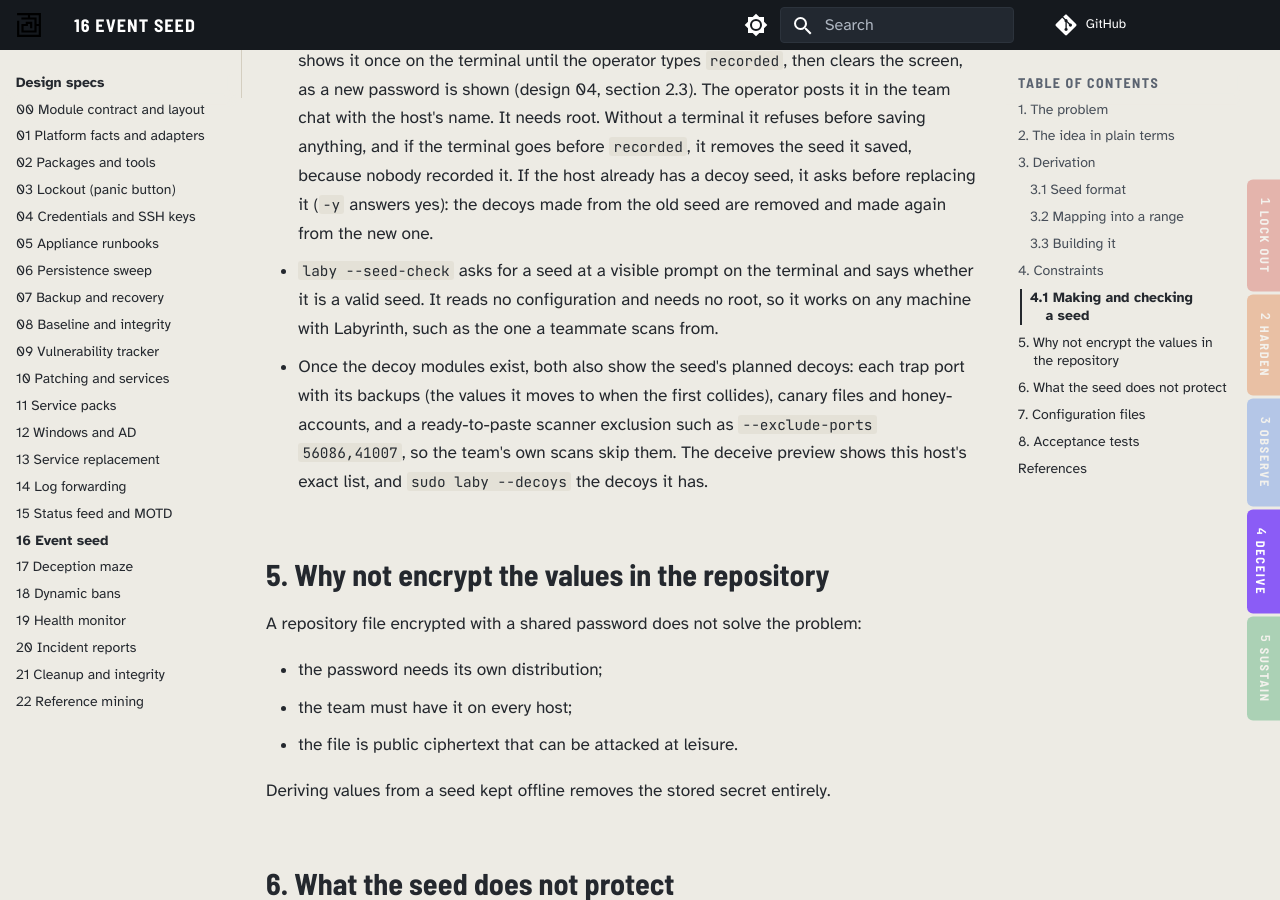
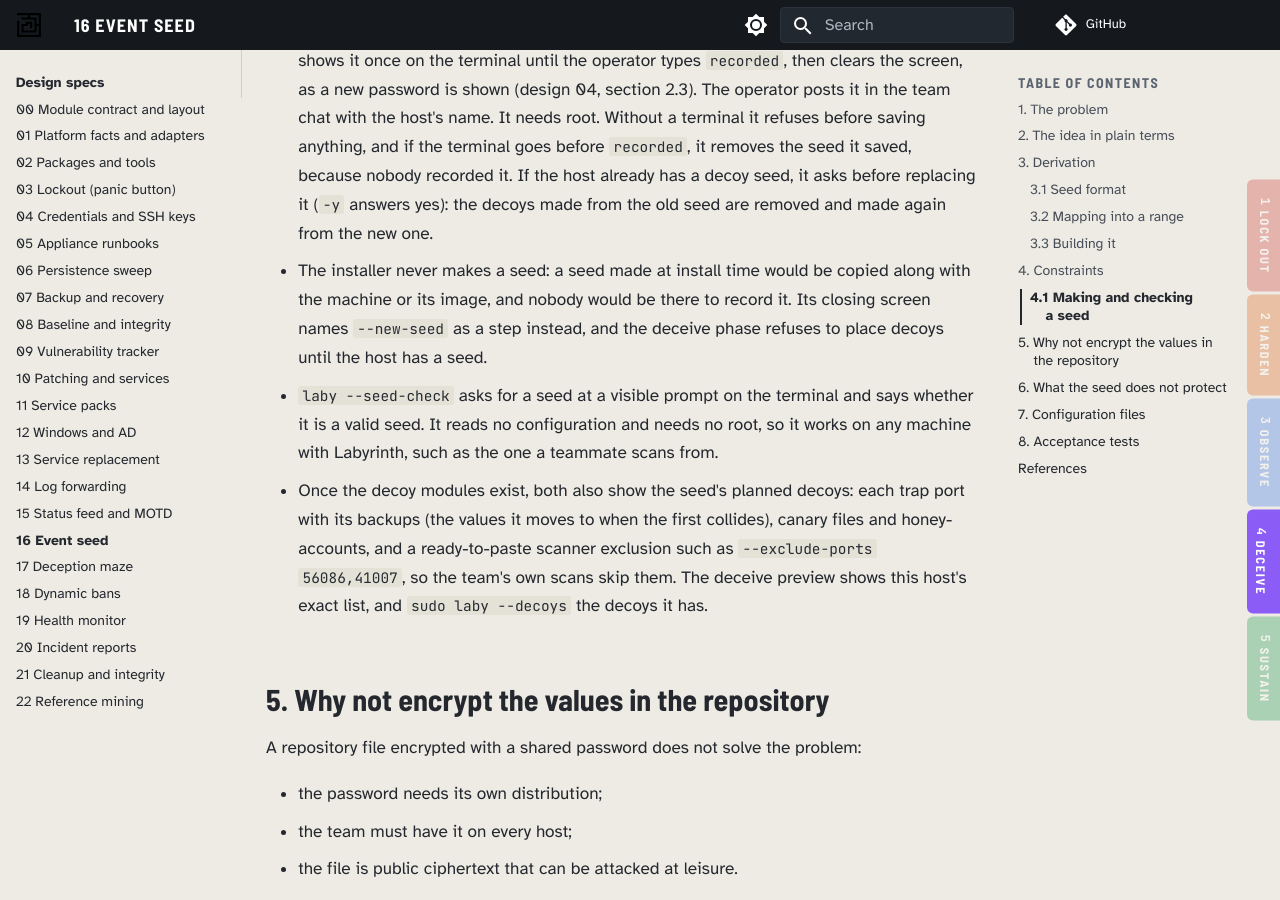
Before and after one commit to dotnetdork/Labyrinth, an MkDocs documentation site: the page built from docs/design/16-Event-Seed-and-Deception-Config.md, in a window 1280 px wide and 900 px high, scrolled down 4208 px. Built offline with MkDocs 1.6.1 and Material for MkDocs 9.7.7, drawn with Linux system fonts in a browser that asks for light colours; comment, search, counter and statistics services are not loaded.

Commit message:
Name --new-seed on the installer's closing screen
The installer never makes a seed itself: one made at install time would
be copied with the machine or its image, and nobody would record it.

```diff
--- a/docs/design/16-Event-Seed-and-Deception-Config.md
+++ b/docs/design/16-Event-Seed-and-Deception-Config.md
@@ -79,6 +79,7 @@ HMAC-SHA256 follows RFC 2104 (Krawczyk et al., 1997). Using a strong random key
 ### 4.1 Making and checking a seed
 
 - `sudo laby --new-seed` makes this host's decoy seed, saves it as `DECOY_SEED`, and shows it once on the terminal until the operator types `recorded`, then clears the screen, as a new password is shown (design 04, section 2.3). The operator posts it in the team chat with the host's name. It needs root. Without a terminal it refuses before saving anything, and if the terminal goes before `recorded`, it removes the seed it saved, because nobody recorded it. If the host already has a decoy seed, it asks before replacing it (`-y` answers yes): the decoys made from the old seed are removed and made again from the new one.
+- The installer never makes a seed: a seed made at install time would be copied along with the machine or its image, and nobody would be there to record it. Its closing screen names `--new-seed` as a step instead, and the deceive phase refuses to place decoys until the host has a seed.
 - `laby --seed-check` asks for a seed at a visible prompt on the terminal and says whether it is a valid seed. It reads no configuration and needs no root, so it works on any machine with Labyrinth, such as the one a teammate scans from.
 - Once the decoy modules exist, both also show the seed's planned decoys: each trap port with its backups (the values it moves to when the first collides), canary files and honey-accounts, and a ready-to-paste scanner exclusion such as `--exclude-ports 56086,41007`, so the team's own scans skip them. The deceive preview shows this host's exact list, and `sudo laby --decoys` the decoys it has.
 
```
Also changed, not shown: 4 other files.
